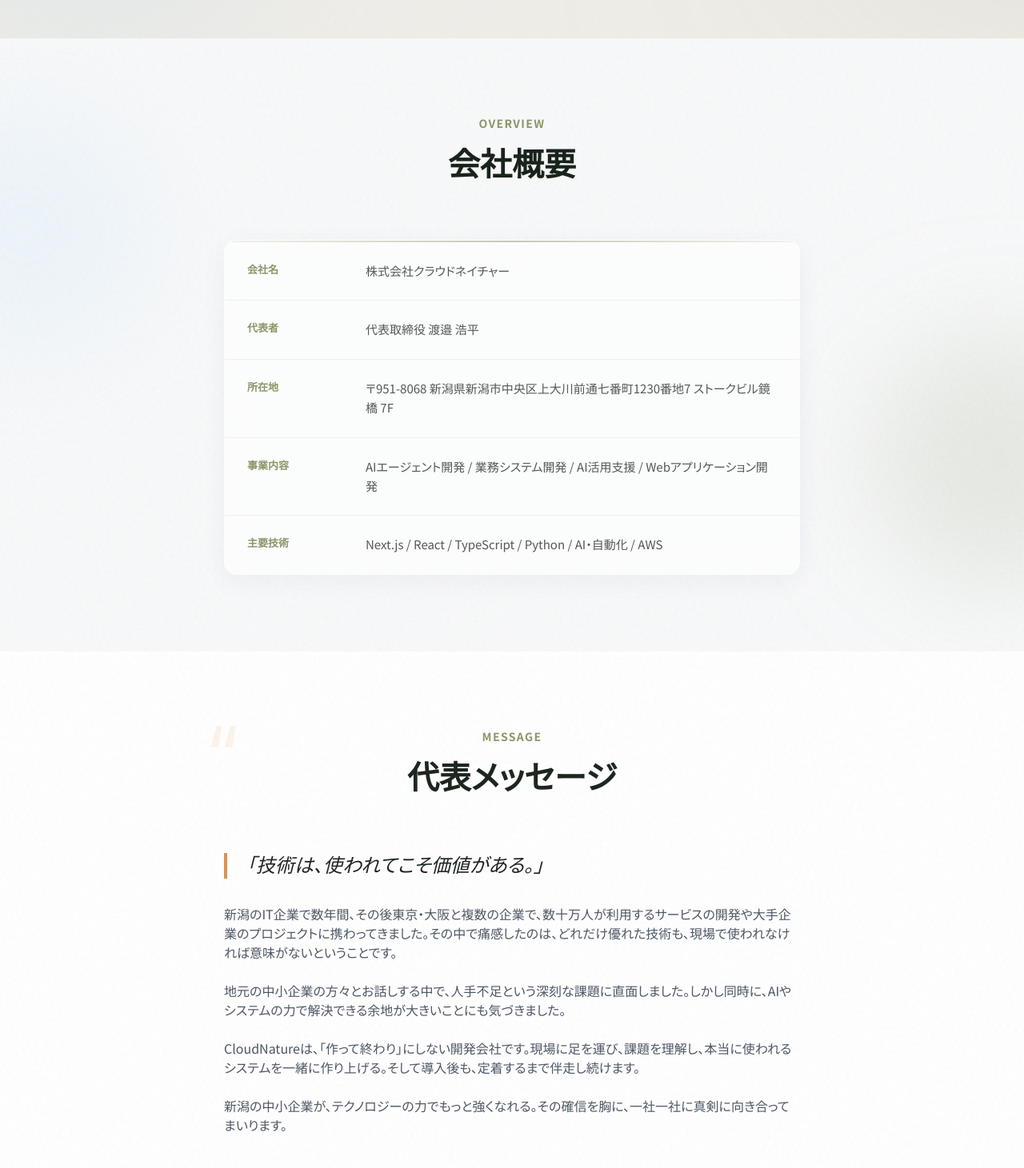
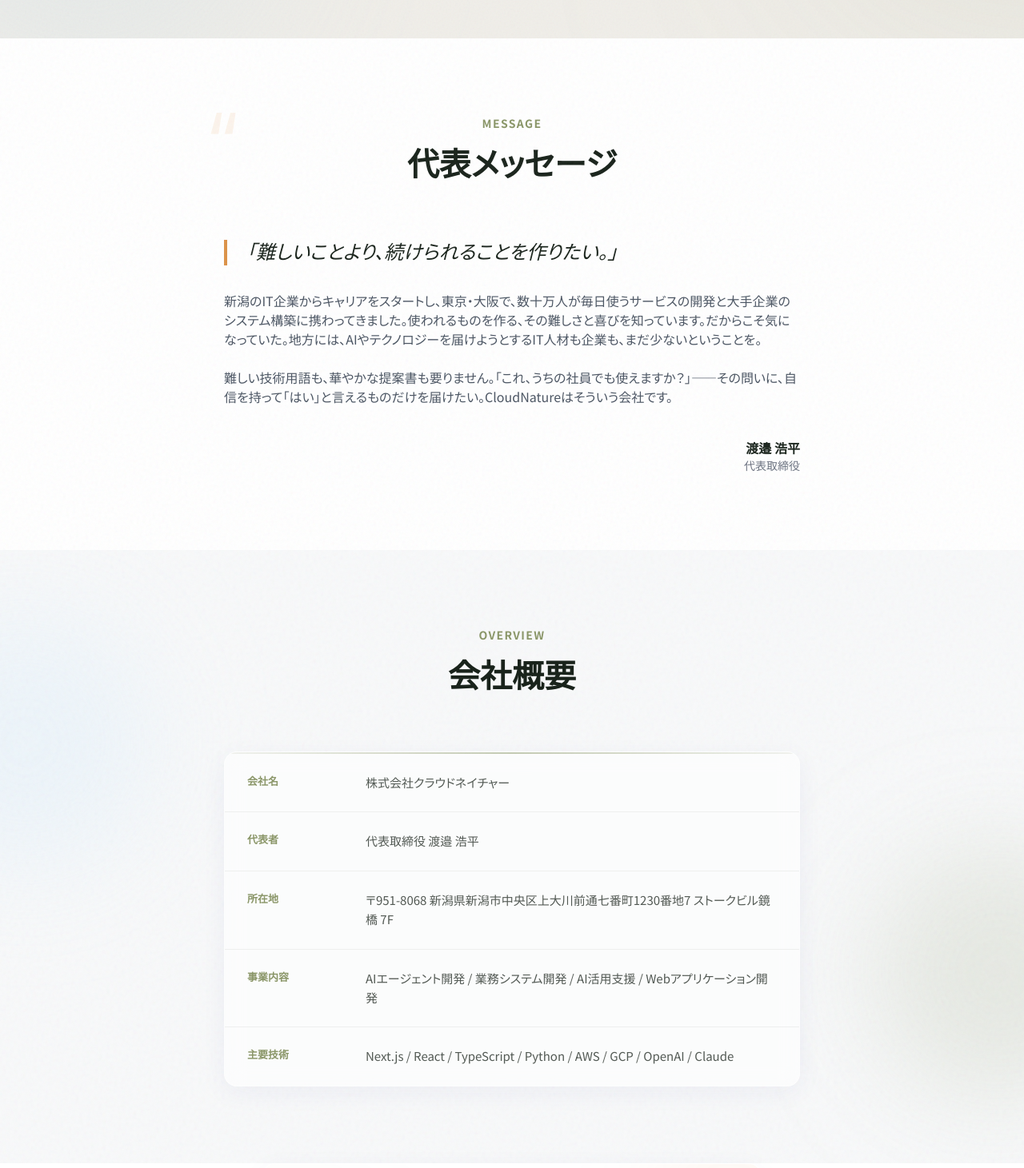
Before and after one commit to kohei0125/CloudNature, a Next.js app: page /company in a window 1280 px wide. Shown: the part 340-1801 px from the top of the page at 80% size. Built offline with nearby package versions, Linux system fonts and the light colour scheme.

Commit message:
会社概要ページでコンポーネントの表示順序を変更しました。

```diff
--- a/app/company/page.tsx
+++ b/app/company/page.tsx
@@ -43,10 +43,10 @@ export default function CompanyPage() {
         description={COMPANY_HERO.description}
       />
       <ScrollReveal>
-        <CompanyOverview />
+        <RepresentativeMessage />
       </ScrollReveal>
       <ScrollReveal>
-        <RepresentativeMessage />
+        <CompanyOverview />
       </ScrollReveal>
 
       <section className="pb-8 bg-white">
--- a/content/company.ts
+++ b/content/company.ts
@@ -18,7 +18,7 @@ export const COMPANY_OVERVIEW: CompanyInfo[] = [
   },
   {
     label: "主要技術",
-    value: "Next.js / React / TypeScript / Python / AI・自動化 / AWS",
+    value: "Next.js / React / TypeScript / Python / AWS / GCP / OpenAI / Claude",
   },
 ];
 
@@ -28,12 +28,10 @@ export const REPRESENTATIVE_MESSAGE = {
   name: "渡邉 浩平",
   role: "代表取締役",
   paragraphs: [
-    "「技術は、使われてこそ価値がある。」",
-    "新潟のIT企業で数年間、その後東京・大阪と複数の企業で、数十万人が利用するサービスの開発や大手企業のプロジェクトに携わってきました。その中で痛感したのは、どれだけ優れた技術も、現場で使われなければ意味がないということです。",
-    "地元の中小企業の方々とお話しする中で、人手不足という深刻な課題に直面しました。しかし同時に、AIやシステムの力で解決できる余地が大きいことにも気づきました。",
-    "CloudNatureは、「作って終わり」にしない開発会社です。現場に足を運び、課題を理解し、本当に使われるシステムを一緒に作り上げる。そして導入後も、定着するまで伴走し続けます。",
-    "新潟の中小企業が、テクノロジーの力でもっと強くなれる。その確信を胸に、一社一社に真剣に向き合ってまいります。",
-  ],
+    "「難しいことより、続けられることを作りたい。」",
+    "新潟のIT企業からキャリアをスタートし、東京・大阪で、数十万人が毎日使うサービスの開発と大手企業のシステム構築に携わってきました。使われるものを作る、その難しさと喜びを知っています。だからこそ気になっていた。地方には、AIやテクノロジーを届けようとするIT人材も企業も、まだ少ないということを。",
+    "難しい技術用語も、華やかな提案書も要りません。「これ、うちの社員でも使えますか？」——その問いに、自信を持って「はい」と言えるものだけを届けたい。CloudNatureはそういう会社です。",
+  ]
 };
 
 export const COMPANY_ACCESS = {
```
